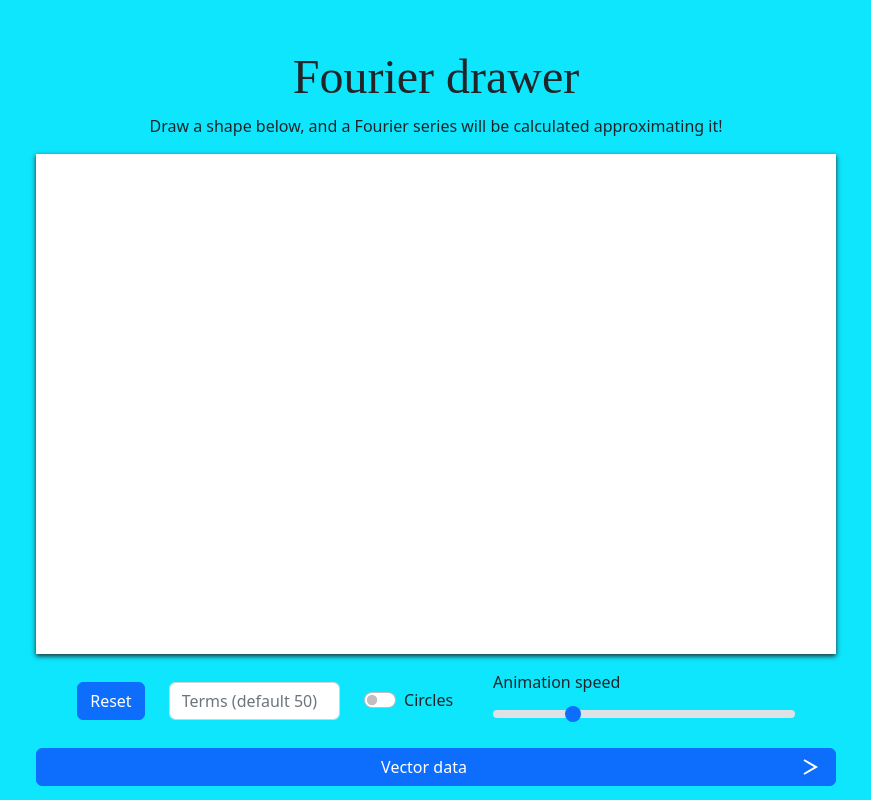
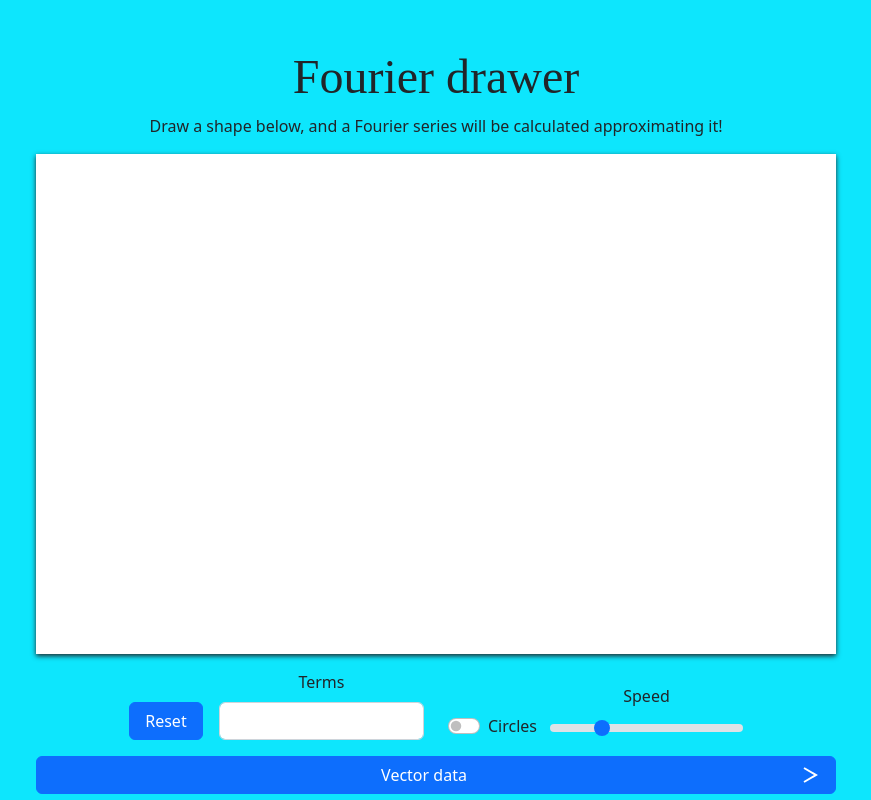
Before and after one commit to lazurastv/Fourier-drawer, an Angular app: page / in a window 1280 px wide. Shown: the top 800 px of the page, without its empty margins (204-1075 px from the left). Built offline with nearby package versions, Linux system fonts and the light colour scheme.

Commit message:
Fixed too large table and weird alignment

```diff
--- a/src/app/app.component.html
+++ b/src/app/app.component.html
@@ -9,26 +9,26 @@
     [(reset)]="reset"
   ></graph>
   <div class="d-flex justify-content-center">
-    <div class="controls row justify-content-center align-items-center">
-      <div class="col-auto mt-3">
+    <div class="d-flex controls row">
+      <div class="col-12 col-sm-6 d-flex mt-3 align-items-end">
         <button
-          class="btn btn-primary"
+          class="simple-control btn btn-primary form-check-inline"
           (click)="handleReset()"
         >Reset</button>
-      </div>
-      <div class="col-8 col-md-3 col-sm-3 mt-3">
+        <div class="d-flex flex-column flex-grow-1">
+          <label class="form-label text-center">Terms</label>
           <input
             id="terms"
             class="form-control"
             [ngClass]="{ 'is-invalid': termsError }"
-          placeholder="Terms (default {{DEFAULT_TERMS}})"
             (ngModelChange)="handleTermsInputChange($event)"
             [(ngModel)]="termsInput"
           >
           <div *ngIf="termsError">{{termsError}}</div>
         </div>
-      <div class="col-auto mt-3">
-        <div class="form-check form-check-inline form-switch">
+      </div>
+      <div class="col-12 col-sm-6 d-flex mt-3 align-items-end">
+        <div class="simple-control form-check form-check-inline form-switch">
           <input
             class="form-check-input"
             type="checkbox"
@@ -37,9 +37,8 @@
           >
           <label class="form-check-label">Circles</label>
         </div>
-      </div>
-      <div class="col-7 col-md-5 col-sm-3 mt-3">
-        <label class="form-label">Animation speed</label>
+        <div class="d-flex flex-column flex-grow-1">
+          <label class="form-label text-center">Speed</label>
           <input
             class="form-range"
             type="range"
@@ -48,6 +47,7 @@
             step="1"
             [(ngModel)]="speedInput"
           >
+        </div>
       </div>
     </div>
   </div>
@@ -74,7 +74,7 @@
     <section
       id="ftTable"
       class="ft-table collapsing mt-3"
-      [ngClass]="{ 'ft-table--open': vectorDataVisible }"
+      [ngStyle]="{ 'height': vectorDataVisible ? (graph.ftCoeffs.length + 1) * 41 + 16 + 'px' : '0px' }"
     >
       <table class="table table-striped">
         <thead>
--- a/src/app/app.component.sass
+++ b/src/app/app.component.sass
@@ -8,13 +8,14 @@ h1
 .controls
     max-width: 800px
 
+.simple-control
+    width: 86px
+
 .ft-table
     width: 100%
     max-width: 800px
+    max-height: 400px
     overflow-y: scroll
-
-.ft-table--open
-    height: 500px
 
 thead
     top: 0
```
Lines whose indentation alone changed are shown as unchanged.
